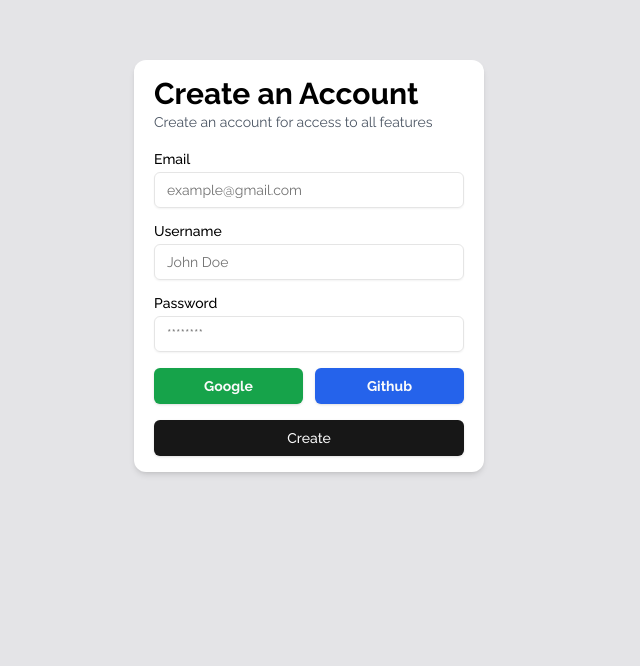
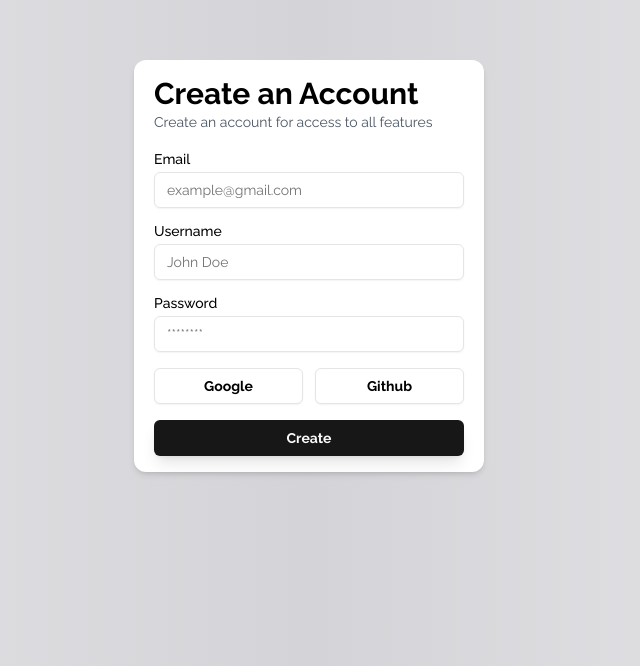
Before and after one commit to Mhorg8/chatBotAi, a React (Vite) app: page /register in a window 1280 px wide. Shown: the part 134-800 px from the top of the page, without its empty margins (331-971 px from the left). Built offline with nearby package versions, Linux system fonts and the light colour scheme.

Commit message:
finish register user proccess

```diff
--- a/src/Pages/RegisterPage.tsx
+++ b/src/Pages/RegisterPage.tsx
@@ -1,62 +1,15 @@
-import { FormEvent } from "react";
-import CustomInput from "../components/CustomInput";
-import { Button } from "../components/ui/button";
-import { useRegisterUser } from "../hook/registerUser";
+import RegisterForm from "../components/RegisterForm";
 
 const RegisterPage = () => {
-  const handleSubmit = (e: FormEvent<HTMLFormElement>) => {
-    e.preventDefault();
-    const formData = new FormData(e.currentTarget);
-    const userInformation = Object.fromEntries(formData.entries());
-
-    console.log(userInformation);
-
-    // useRegisterUser(userInformation);
-  };
-
   return (
-    <div className="w-full h-screen bg-zinc-200 flex items-center justify-center">
+    <div className="w-full h-screen bg-gradient-to-r from-zinc-200 via-zinc-300 to to-zinc-200/90 flex items-center justify-center">
       <div className="container w-[350px] min-h-[350px] bg-white shadow-md flex flex-col justify-start py-4 px-5  rounded-xl ">
         <h2 className="text-3xl font-bold">Create an Account</h2>
         <p className="text-sm  text-gray-600">
           Create an account for access to all features
         </p>
 
-        <form onSubmit={handleSubmit} className="mt-5 space-y-4">
-          <CustomInput
-            label="Email"
-            type="email"
-            placeholder="example@gmail.com"
-            name="email"
-          />
-          <CustomInput
-            label="Username"
-            type="text"
-            placeholder="John Doe"
-            name="username"
-          />
-          <CustomInput
-            label="Password"
-            type="password"
-            placeholder="********"
-            name="password"
-          />
-          <div className="w-full flex items-center justify-between gap-3">
-            <Button
-              className="flex items-center gap-2 flex-1 bg-green-600  hover:bg-green-600/80 font-bold"
-              type="button"
-            >
-              Google
-            </Button>
-            <Button className="flex items-center gap-2 flex-1 bg-blue-600 hover:bg-blue-600/80 font-bold">
-              Github
-            </Button>
-          </div>
-
-          <Button className="w-full" type="submit">
-            Create
-          </Button>
-        </form>
+        <RegisterForm />
       </div>
     </div>
   );
--- a/src/components/Header.tsx
+++ b/src/components/Header.tsx
@@ -12,10 +12,10 @@ const Header = () => {
                </div>
 
                <div className="flex items-center gap-3">
-                   <Link to='/' className="text-sm md:text-base font-medium text-black/80 hover:text-black">
+                   <Link to='/login' className="text-sm md:text-base font-medium text-black/80 hover:text-black">
                        Log in
                    </Link>
-                   <Link to='/' className="text-sm md:text-base font-medium text-black/80 hover:text-black">
+                   <Link to='/register' className="text-sm md:text-base font-medium text-black/80 hover:text-black">
                        Register
                    </Link>
                </div>
--- /dev/null
+++ b/src/components/LoginOptions.tsx
@@ -0,0 +1,23 @@
+import { Button } from "./ui/button";
+
+const LoginOptions = () => {
+  return (
+    <div className="w-full flex items-center justify-between gap-3">
+      <Button
+        variant={"outline"}
+        className="flex items-center gap-2 flex-1  font-bold hover:bg-black/80 hover:text-white hoverEffect"
+        type="button"
+      >
+        Google
+      </Button>
+      <Button
+        variant={"outline"}
+        className="flex items-center gap-2 flex-1 font-bold hover:bg-black/80 hover:text-white hoverEffect"
+      >
+        Github
+      </Button>
+    </div>
+  );
+};
+
+export default LoginOptions;
--- /dev/null
+++ b/src/components/RegisterForm.tsx
@@ -0,0 +1,54 @@
+import { FormEvent } from "react";
+import CustomInput from "../components/CustomInput";
+import { Button } from "../components/ui/button";
+import { useRegister } from "../hook/useRegisterUser";
+import { useNavigate } from "react-router-dom";
+import LoginOptions from "./LoginOptions";
+
+const RegisterForm = () => {
+  const router = useNavigate();
+  const handleSubmit = async (e: FormEvent<HTMLFormElement>) => {
+    e.preventDefault();
+    const formData = new FormData(e.currentTarget);
+    // eslint-disable-next-line react-hooks/rules-of-hooks
+    const response = await useRegister(formData);
+    if (response) {
+      setTimeout(() => {
+        router("/login");
+      }, 2000);
+    }
+  };
+
+  return (
+    <form onSubmit={handleSubmit} className="mt-5 space-y-4">
+      <CustomInput
+        label="Email"
+        type="email"
+        placeholder="example@gmail.com"
+        name="email"
+      />
+      <CustomInput
+        label="Username"
+        type="text"
+        placeholder="John Doe"
+        name="username"
+      />
+      <CustomInput
+        label="Password"
+        type="password"
+        placeholder="********"
+        name="password"
+      />
+      <LoginOptions />
+
+      <Button
+        className="w-full hover:bg-green-600 font-bold hoverEffect shadow-lg"
+        type="submit"
+      >
+        Create
+      </Button>
+    </form>
+  );
+};
+
+export default RegisterForm;
--- a/src/hook/registerUser.ts
+++ /dev/null
@@ -1,8 +0,0 @@
-interface UserInfo {
-  email: string;
-  username: string;
-  password: string;
-}
-export async function useRegisterUser(userInformation: UserInfo) {
-  console.log(userInformation);
-}
--- /dev/null
+++ b/src/hook/useRegisterUser.ts
@@ -0,0 +1,41 @@
+import toast from "react-hot-toast";
+
+export async function useRegister(formData: FormData) {
+  const password = formData.get("password");
+  const email = formData.get("email");
+  const username = formData.get("username");
+  try {
+    if (!password || !email || !username) {
+      console.error("Pls fill all input fields.");
+    }
+
+    const response = await fetch("http://localhost:8000/register", {
+      method: "POST",
+      headers: {
+        "Content-type": "application/json",
+      },
+      body: JSON.stringify({
+        password,
+        email,
+        username,
+      }),
+    });
+    const data: { message: string } = await response.json();
+    if (response.status === 201) {
+      toast.success(data.message);
+      return true;
+    } else if (response.status === 409) {
+      toast.error(data.message);
+      return false;
+    } else {
+      toast.error(data.message, {
+        style: {
+          color: "red",
+        },
+      });
+      return false;
+    }
+  } catch (error) {
+    console.error("Failed to send response from server", error);
+  }
+}
```
Also changed, not shown: server.js (+20 -8 lines), src/lib/prisma.js (renamed from src/lib/prisma.ts).
